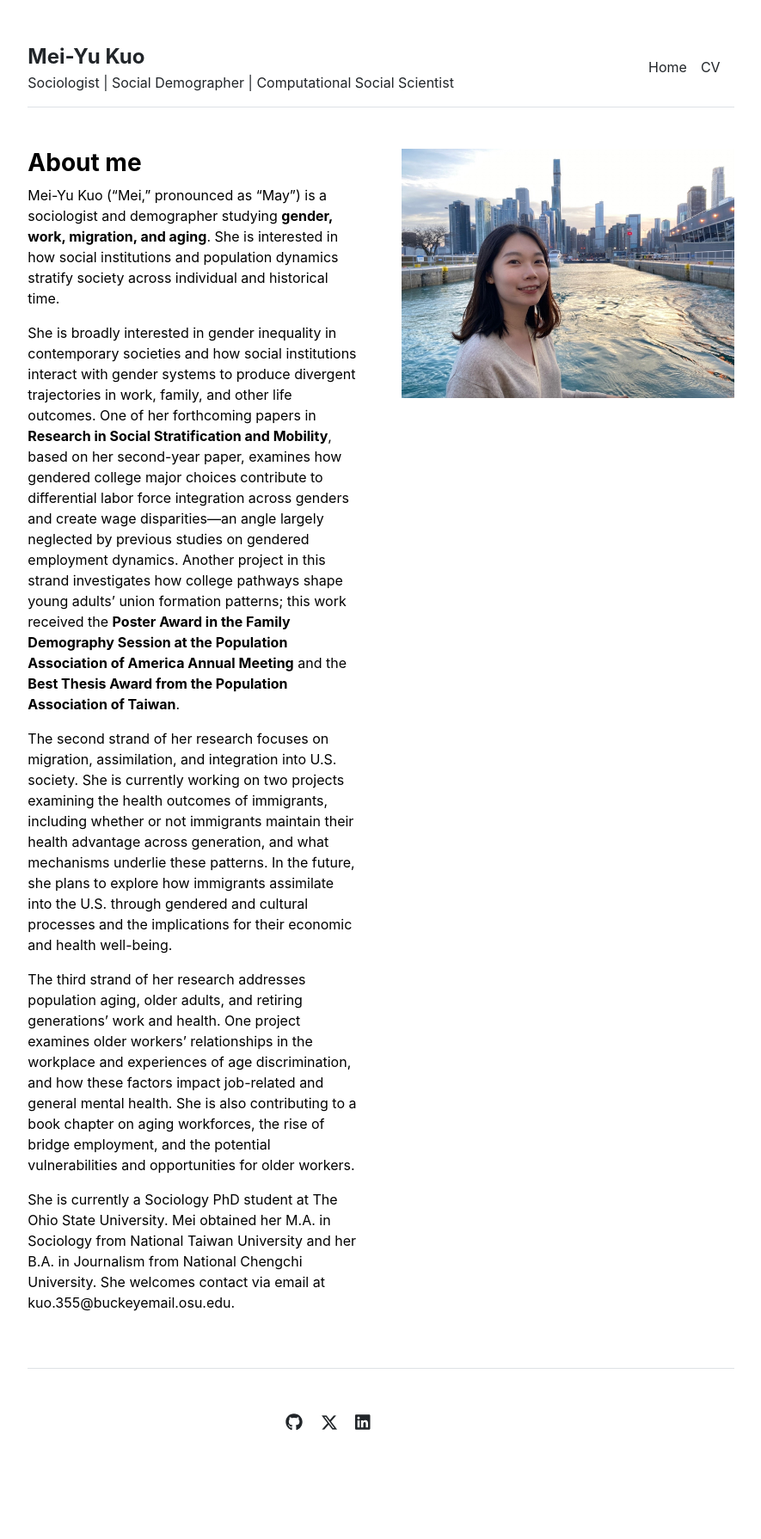
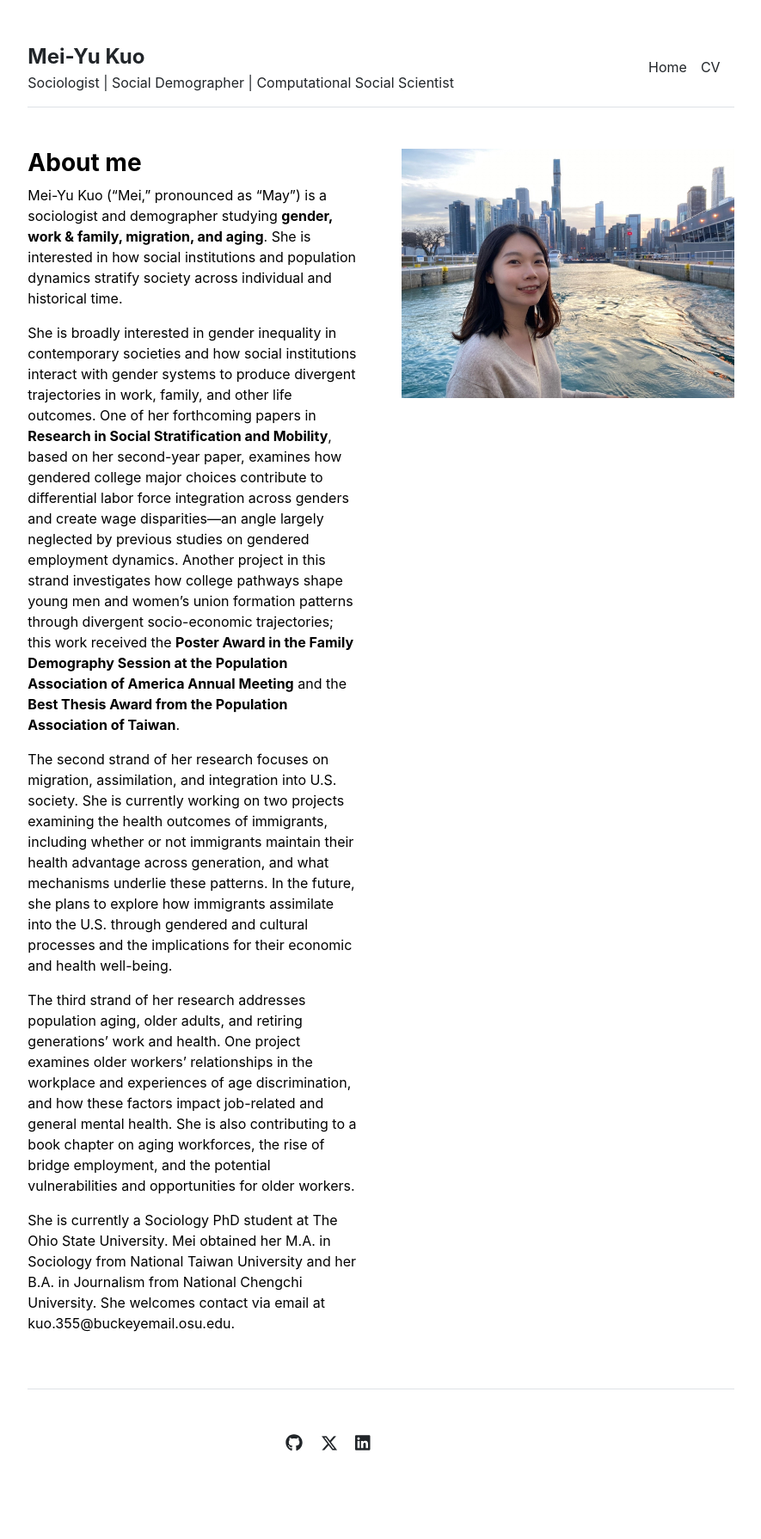
Before and after one commit to meisbase/meisbase.github.io, a Jekyll site: the page built from index.md, in a window 1280 px wide. Shown: the whole page at 86% size, without its empty margins (197-1082 px from the left). Built offline with Jekyll 4.4.1, drawn with Linux system fonts in a browser that asks for light colours; before the commit the page ends 1766 px from its top, so only the background shows below that.

Commit message:
Update index.md

```diff
--- a/index.md
+++ b/index.md
@@ -3,9 +3,9 @@ layout: home
 title: "Home"
 ---
 
-Mei-Yu Kuo ("Mei," pronounced as "May") is a sociologist and demographer studying <b>gender, work, migration, and aging</b>. She is interested in how social institutions and population dynamics  stratify society across individual and historical time.
+Mei-Yu Kuo ("Mei," pronounced as "May") is a sociologist and demographer studying <b>gender, work & family, migration, and aging</b>. She is interested in how social institutions and population dynamics  stratify society across individual and historical time.
 
-She is broadly interested in gender inequality in contemporary societies and how social institutions interact with gender systems to produce divergent trajectories in work, family, and other life outcomes. One of her forthcoming papers in <b>Research in Social Stratification and Mobility</b>, based on her second-year paper, examines how gendered college major choices contribute to differential labor force integration across genders and create wage disparities—an angle largely neglected by previous studies on gendered employment dynamics. Another project in this strand investigates how college pathways shape young adults’ union formation patterns; this work received the <b>Poster Award in the Family Demography Session at the Population Association of America Annual Meeting</b> and the <b>Best Thesis Award from the Population Association of Taiwan</b>.
+She is broadly interested in gender inequality in contemporary societies and how social institutions interact with gender systems to produce divergent trajectories in work, family, and other life outcomes. One of her forthcoming papers in <b>Research in Social Stratification and Mobility</b>, based on her second-year paper, examines how gendered college major choices contribute to differential labor force integration across genders and create wage disparities—an angle largely neglected by previous studies on gendered employment dynamics. Another project in this strand investigates how college pathways shape young men and women's union formation patterns through divergent socio-economic trajectories; this work received the <b>Poster Award in the Family Demography Session at the Population Association of America Annual Meeting</b> and the <b>Best Thesis Award from the Population Association of Taiwan</b>.
 
 The second strand of her research focuses on migration, assimilation, and integration into U.S. society. She is currently working on two projects examining the health outcomes of immigrants, including whether or not immigrants maintain their health advantage across generation, and what mechanisms underlie these patterns. In the future, she plans to explore how immigrants assimilate into the U.S. through gendered and cultural processes and the implications for their economic and health well-being.
 
```
